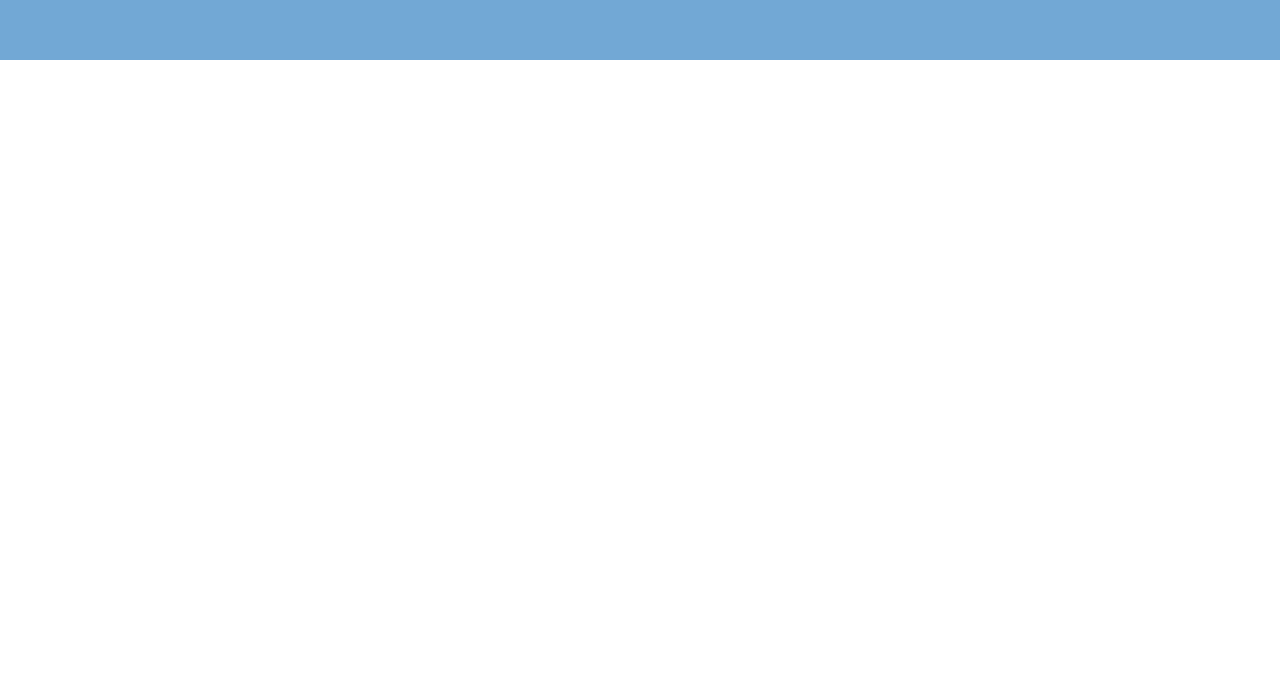
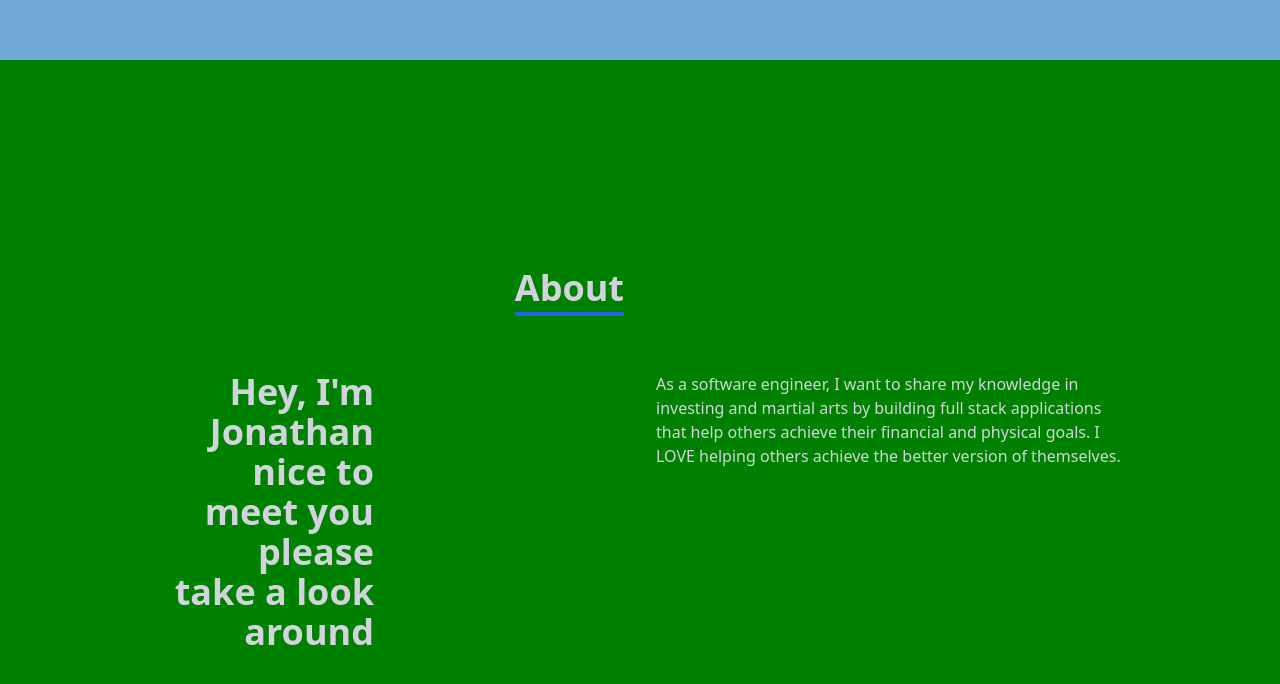
Before and after one commit to Jonathan2025/Portfolio, a React (Create React App) app: page / in a window 1280 px wide. Shown: the part 740-1424 px from the top of the page. Before the commit the page ends 800 px from the top, so only its background shows below. Built offline with nearby package versions, Linux system fonts and the light colour scheme.

Commit message:
about section completed

```diff
--- a/src/App.js
+++ b/src/App.js
@@ -1,11 +1,13 @@
 import NavBar from "./components/NavBar";
 import Home from "./components/Home";
+import About from "./components/About";
 
 function App() {
   return (
     <div className="App">
       <NavBar />
       <Home />
+      <About />
     </div>
   );
 }
--- /dev/null
+++ b/src/components/About.jsx
@@ -0,0 +1,34 @@
+import React from 'react'
+
+const About = () => {
+  return (
+    <div name="about" className='w-full h-screen bg-[green] text-gray-300'>
+        <div className='flex flex-col justify-center items-center w-full h-full'>
+            <div className='max-w-[1000px] w-full px-4 grid grid-cols-2 gap-8'>
+                {/* when the screen gets small, the text will jump to the right */}
+                <div className='sm:text-right pb-8 pl-4'>
+                    <p className='text-4xl font-bold inline border-b-4 border-blue-600'>
+                        About
+                    </p>
+                </div>
+                <div> </div>
+                {/* When the screen gets smaller then the text will become one column */}
+                <div className='max-w-[1000px] w-full grid sm:grid-cols-2 gap-8 px-4'>
+                    <div className='sm:text-right text-4xl font-bold'>
+                        <p> Hey, I'm Jonathan nice to meet you please take a look around</p>
+                    </div>
+                </div>
+                <div>
+                    <p>
+                        As a software engineer, I want to share my knowledge in investing and martial arts by building full stack applications
+                        that help others achieve their financial and physical goals. I LOVE helping others achieve the better version of themselves.
+                    </p>
+                </div>
+
+            </div>
+        </div>
+    </div>
+  )
+}
+
+export default About
```
